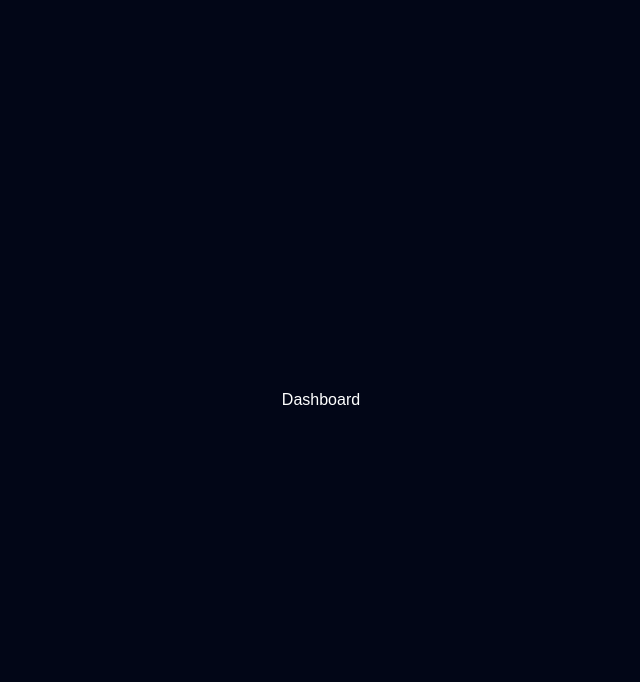
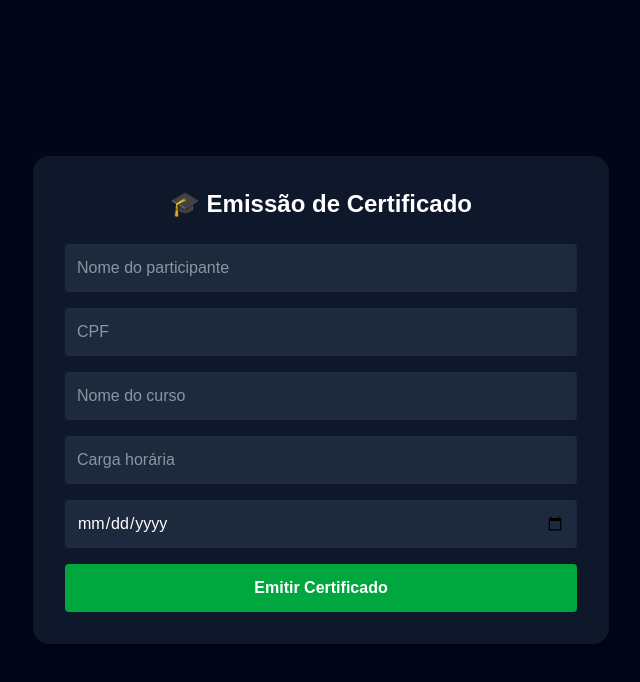
Before and after one commit to viniciusquaiatti-collab/api-certificados-digitais, a Next.js app in the folder web/: page /dashboard in a window 1280 px wide. Shown: the top 682 px of the page, without its empty margins (319-959 px from the left). Built offline with nearby package versions, Linux system fonts and the light colour scheme; sample sign-in values are in the browser's storage.

Commit message:
feat(auth): fluxo completo de autenticação com persistência de token e proteção inicial de dashboard

```diff
--- a/web/src/app/dashboard/page.tsx
+++ b/web/src/app/dashboard/page.tsx
@@ -5,36 +5,246 @@ import { useRouter } from "next/navigation";
 
 export default function Dashboard() {
   const router = useRouter();
-  const [loading, setLoading] = useState(true);
 
+  // =============================
+  // STATE
+  // =============================
+  const [loadingAuth, setLoadingAuth] = useState(true);
+  const [loadingSubmit, setLoadingSubmit] = useState(false);
+
+  const [form, setForm] = useState({
+    nome_participante: "",
+    cpf: "",
+    nome_curso: "",
+    carga_horaria: "",
+    data_emissao: "",
+  });
+
+  const [pdfUrl, setPdfUrl] = useState("");
+
+  // =============================
+  // AUTH CHECK
+  // =============================
   useEffect(() => {
-    console.log("🔍 Verificando autenticação...");
+    console.log("🔍 [AUTH] Verificando autenticação...");
 
-    const token = localStorage.getItem("token");
+    try {
+      const token = localStorage.getItem("token");
 
-    console.log("🔑 Token:", token);
+      console.log("🔑 [AUTH] Token encontrado:", token);
 
-    if (!token) {
-      console.warn("❌ Sem token, redirecionando...");
-      router.push("/login");
-    } else {
-      console.log("✅ Autenticado");
+      if (!token) {
+        console.warn("❌ [AUTH] Usuário não autenticado → redirect");
+        router.push("/login");
+        return;
+      }
+
+      // DEBUG EXTRA
+      console.log("📏 [AUTH] Tamanho do token:", token.length);
+      console.log("🧪 [AUTH] Primeiros 20 chars:", token.substring(0, 20));
+
+      console.log("✅ [AUTH] Usuário autenticado");
+    } catch (error) {
+      console.error("❌ [AUTH ERROR]", error);
+    } finally {
+      setLoadingAuth(false);
     }
-
-    setLoading(false);
   }, []);
 
-  if (loading) {
+  // =============================
+  // INPUT CHANGE
+  // =============================
+  function handleChange(e: any) {
+    const { name, value } = e.target;
+
+    console.log("✏️ [INPUT CHANGE]", { field: name, value });
+
+    setForm((prev) => ({
+      ...prev,
+      [name]: value,
+    }));
+  }
+
+  // =============================
+  // SUBMIT
+  // =============================
+  async function handleSubmit(e: any) {
+    e.preventDefault();
+
+    console.log("🚀 [SUBMIT] Iniciando emissão de certificado...");
+    console.log("📦 [FORM DATA RAW]", form);
+
+    setLoadingSubmit(true);
+    setPdfUrl("");
+
+    try {
+      const token = localStorage.getItem("token");
+
+      console.log("🔑 [TOKEN RAW]", token);
+
+      if (!token) {
+        console.error("❌ [TOKEN] Token não encontrado no localStorage");
+        throw new Error("Usuário não autenticado");
+      }
+
+      console.log("📏 [TOKEN LENGTH]", token.length);
+      console.log("🧪 [TOKEN PREVIEW]", token.substring(0, 25));
+
+      const payload = {
+        ...form,
+        carga_horaria: Number(form.carga_horaria),
+      };
+
+      console.log("📤 [PAYLOAD FINAL]", payload);
+
+      const response = await fetch("http://localhost:8080/api/certificates", {
+        method: "POST",
+        headers: {
+          "Content-Type": "application/json",
+          Authorization: `Bearer ${token}`,
+        },
+        body: JSON.stringify(payload),
+      });
+
+      console.log("📡 [RESPONSE STATUS]", response.status);
+
+      let data;
+      try {
+        data = await response.json();
+        console.log("📥 [RESPONSE BODY]", data);
+      } catch (jsonError) {
+        console.error("❌ [JSON PARSE ERROR]", jsonError);
+        throw new Error("Erro ao interpretar resposta do servidor");
+      }
+
+      if (!response.ok) {
+        console.error("❌ [API ERROR]", data);
+
+        // DEBUG CRÍTICO
+        if (data?.error?.includes("Token")) {
+          console.error("🚨 [TOKEN PROBLEM DETECTED]");
+          console.error("🧪 TOKEN ENVIADO:", token);
+
+          // força logout
+          localStorage.removeItem("token");
+          console.warn("⚠️ Token removido → forçando novo login");
+
+          router.push("/login");
+        }
+
+        throw new Error(data.error || "Erro ao emitir certificado");
+      }
+
+      const url = data.data?.pdf_url || data.pdf_url;
+
+      console.log("📄 [PDF URL]", url);
+
+      if (!url) {
+        throw new Error("PDF não retornado pela API");
+      }
+
+      console.log("✅ [SUCCESS] Certificado emitido com sucesso!");
+
+      setPdfUrl(url);
+    } catch (error: any) {
+      console.error("❌ [SUBMIT ERROR]", error.message);
+      alert(error.message);
+    } finally {
+      console.log("🧹 [SUBMIT FINALIZADO]");
+      setLoadingSubmit(false);
+    }
+  }
+
+  // =============================
+  // LOADING SCREEN
+  // =============================
+  if (loadingAuth) {
+    console.log("⏳ [RENDER] Aguardando autenticação...");
     return (
-      <div className="min-h-screen flex items-center justify-center text-white">
-        Carregando...
+      <div className="min-h-screen flex items-center justify-center text-white bg-black">
+        Carregando autenticação...
       </div>
     );
   }
 
+  // =============================
+  // UI
+  // =============================
+  console.log("🎯 [RENDER] Dashboard carregado");
+
   return (
-    <div className="min-h-screen bg-[#020617] text-white flex items-center justify-center">
-      <h1>Dashboard</h1>
+    <div className="min-h-screen bg-slate-950 text-white flex items-center justify-center">
+      <div className="w-full max-w-xl bg-slate-900 p-8 rounded-2xl shadow-lg">
+
+        <h1 className="text-2xl font-bold mb-6 text-center">
+          🎓 Emissão de Certificado
+        </h1>
+
+        <form onSubmit={handleSubmit} className="space-y-4">
+
+          <input
+            name="nome_participante"
+            placeholder="Nome do participante"
+            className="w-full p-3 rounded bg-slate-800"
+            onChange={handleChange}
+            required
+          />
+
+          <input
+            name="cpf"
+            placeholder="CPF"
+            className="w-full p-3 rounded bg-slate-800"
+            onChange={handleChange}
+            required
+          />
+
+          <input
+            name="nome_curso"
+            placeholder="Nome do curso"
+            className="w-full p-3 rounded bg-slate-800"
+            onChange={handleChange}
+            required
+          />
+
+          <input
+            name="carga_horaria"
+            placeholder="Carga horária"
+            type="number"
+            className="w-full p-3 rounded bg-slate-800"
+            onChange={handleChange}
+            required
+          />
+
+          <input
+            name="data_emissao"
+            type="date"
+            className="w-full p-3 rounded bg-slate-800"
+            onChange={handleChange}
+            required
+          />
+
+          <button
+            type="submit"
+            disabled={loadingSubmit}
+            className="w-full bg-green-600 hover:bg-green-700 p-3 rounded font-bold"
+          >
+            {loadingSubmit ? "Emitindo..." : "Emitir Certificado"}
+          </button>
+        </form>
+
+        {pdfUrl && (
+          <div className="mt-6 text-center">
+            <p className="mb-2">✅ Certificado gerado:</p>
+            <a
+              href={pdfUrl}
+              target="_blank"
+              className="text-green-400 underline"
+            >
+              Abrir PDF
+            </a>
+          </div>
+        )}
+      </div>
     </div>
   );
 }
--- a/web/src/app/layout.tsx
+++ b/web/src/app/layout.tsx
@@ -2,6 +2,9 @@ import type { Metadata } from "next";
 import { Geist, Geist_Mono } from "next/font/google";
 import "./globals.css";
 
+// =============================
+// FONTS
+// =============================
 const geistSans = Geist({
   variable: "--font-geist-sans",
   subsets: ["latin"],
@@ -12,22 +15,55 @@ const geistMono = Geist_Mono({
   subsets: ["latin"],
 });
 
+// =============================
+// METADATA
+// =============================
 export const metadata: Metadata = {
-  title: "Create Next App",
-  description: "Generated by create next app",
+  title: "NexaSpark",
+  description: "Sistema de certificação digital",
 };
 
+// =============================
+// DEBUG (SERVER SIDE)
+// =============================
+console.log("🚀 [LAYOUT] Inicializando RootLayout...");
+console.log("🌐 [LAYOUT] Ambiente:", process.env.NODE_ENV);
+
+// =============================
+// ROOT LAYOUT
+// =============================
 export default function RootLayout({
   children,
 }: Readonly<{
   children: React.ReactNode;
 }>) {
+
+  console.log("🧱 [LAYOUT] Renderizando estrutura base...");
+
   return (
     <html
-      lang="en"
+      lang="pt-BR"
+      suppressHydrationWarning
       className={`${geistSans.variable} ${geistMono.variable} h-full antialiased`}
     >
-      <body className="min-h-full flex flex-col">{children}</body>
+      <body className="min-h-full flex flex-col">
+
+        {/* DEBUG VISUAL (CLIENT SAFE) */}
+        {process.env.NODE_ENV === "development" && (
+          <script
+            dangerouslySetInnerHTML={{
+              __html: `
+                console.log("🧪 [CLIENT] Layout carregado no browser");
+                console.log("🌍 [CLIENT] Idioma do navegador:", navigator.language);
+                console.log("🕒 [CLIENT] Timezone:", Intl.DateTimeFormat().resolvedOptions().timeZone);
+              `,
+            }}
+          />
+        )}
+
+        {children}
+
+      </body>
     </html>
   );
 }
```
Also changed, not shown: web/src/app/login/page.tsx (+68 -23 lines).
